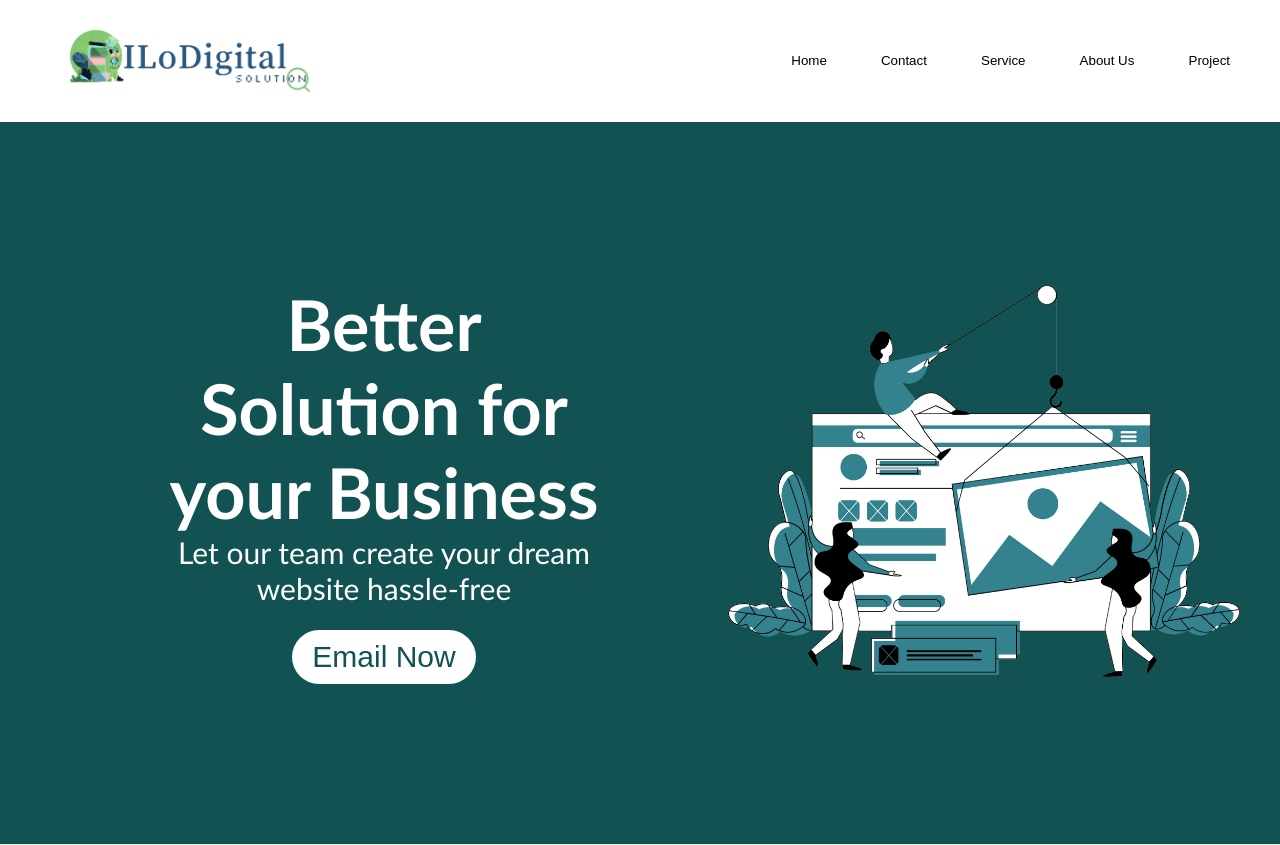
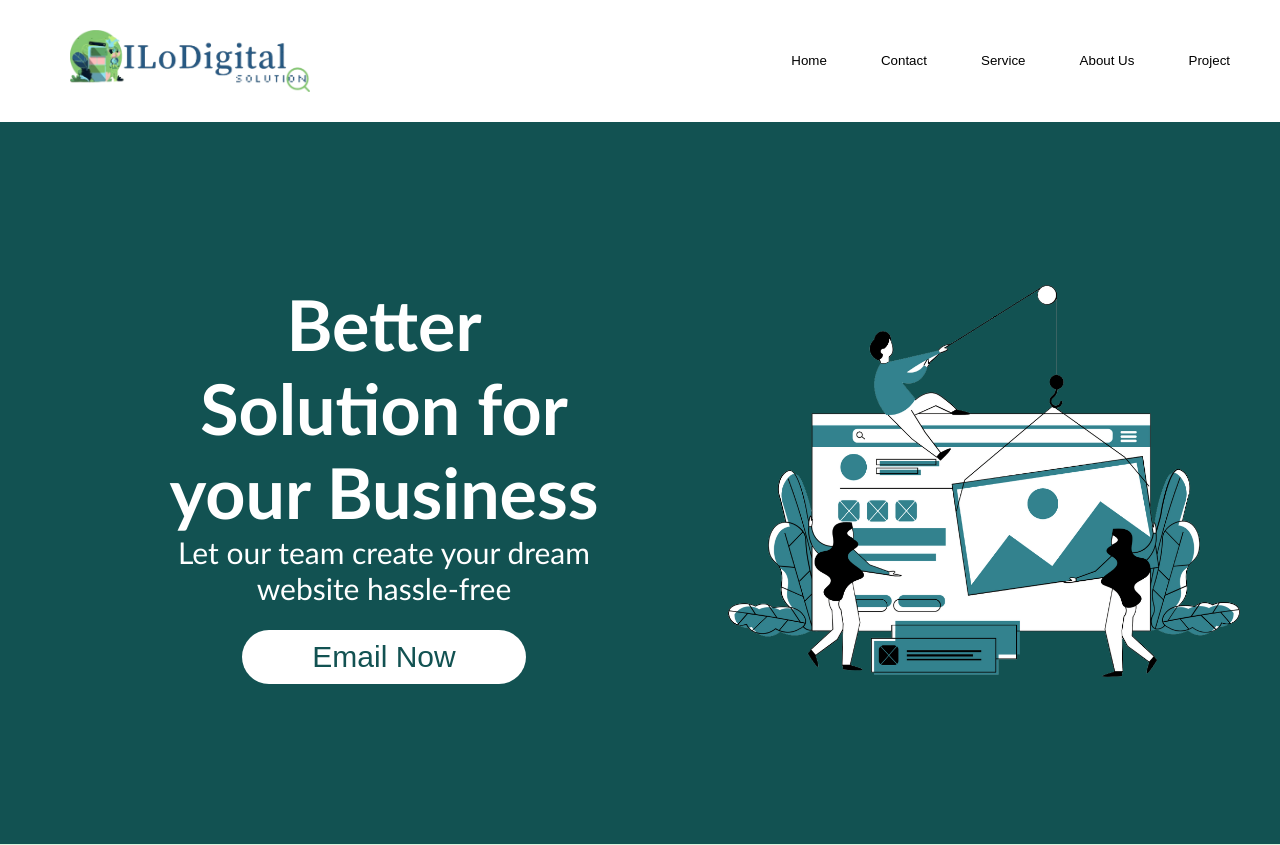
Before and after one commit to tenshi33/WebDevILDS, a PHP site: page / in a window 1280 px wide. Shown: the top 845 px of the page. Run offline with PHP 8.4, Linux system fonts and the light colour scheme.

Commit message:
containerHeader1 redesign

```diff
--- a/index.css
+++ b/index.css
@@ -77,7 +77,7 @@ body {
     border-radius: 50px;
     background-color: white;
     color: #125252;
-    padding: 10px 20px;
+    padding: 10px 70px;
     font-size: 30px;
     border: none;
     cursor: pointer;
```
